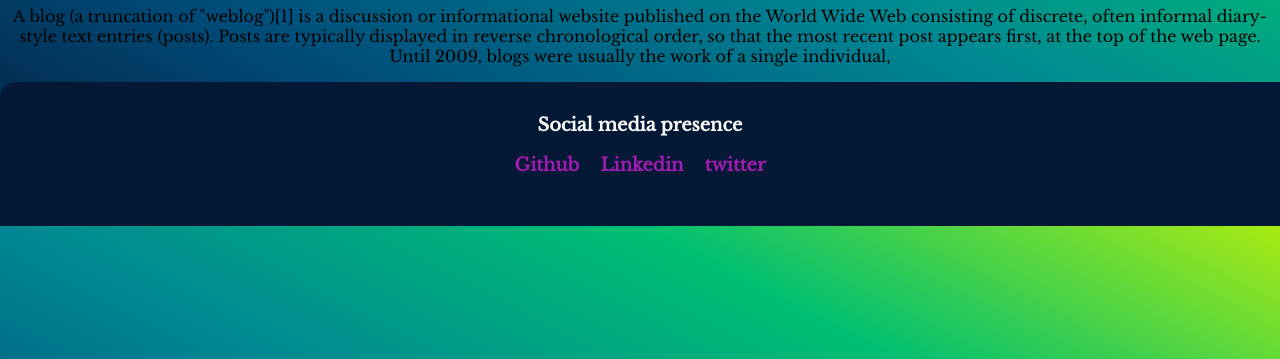
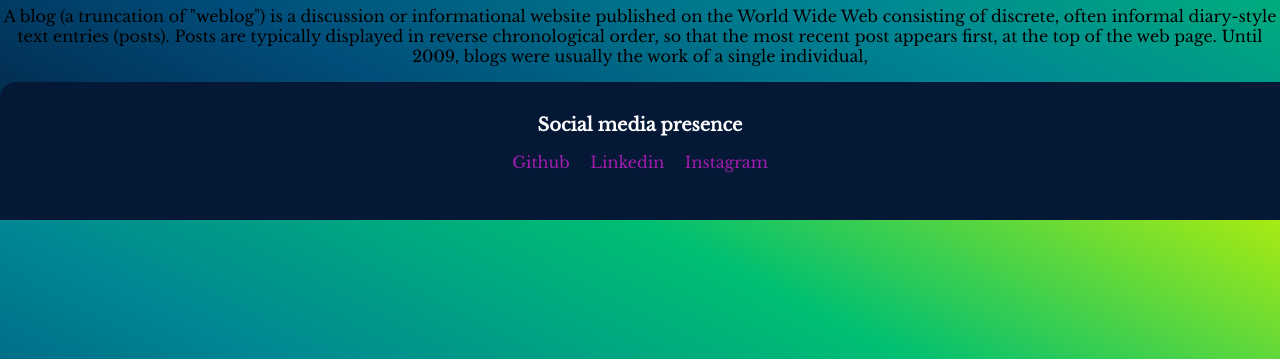
Before and after one commit to PratikaNG/portfolio, a plain HTML site: page blogs.html in a window 1280 px wide. Shown: the part 441-800 px from the top of the page. Drawn offline with nearby package versions, Linux system fonts and the light colour scheme.

Commit message:
final commit

```diff
--- a/blogs.html
+++ b/blogs.html
@@ -31,22 +31,22 @@
 </header>
 <div class="blogs">
     <h1>Blog1</h1>
-    <p class = "blog1">A blog (a truncation of "weblog")[1] is a discussion or informational website published on the World Wide Web consisting of discrete, often informal diary-style text entries (posts). Posts are typically displayed in reverse chronological order, so that the most recent post appears first, at the top of the web page. Until 2009, blogs were usually the work of a single individual,</p>
+    <p class = "blog1">A blog (a truncation of "weblog") is a discussion or informational website published on the World Wide Web consisting of discrete, often informal diary-style text entries (posts). Posts are typically displayed in reverse chronological order, so that the most recent post appears first, at the top of the web page. Until 2009, blogs were usually the work of a single individual,</p>
     </div>
     <footer class="footer">
-        <div class="footer-header">Social media presence
+        <div class="footer-header">Social media presence</div>
         <ul class="social-links list-non-bullet">
             <li class="list-item-inline">
-                <a class="link" href="/">Github </a>
+                <a class="link" href="https://github.com/PratikaNG">Github </a>
             </li>
             <li class="list-item-inline">
-                <a class="link" href="/">Linkedin</a>
+                <a class="link" href="https://www.linkedin.com/in/pratika-ng-2340b177">Linkedin</a>
             </li>
             <li class="list-item-inline">
-                <a class="link" href="/">twitter </a>
+                <a class="link" href="/">Instagram </a>
             </li>
 
-        </ul></div>
+        </ul>
     </footer>
 </body>
 </html>
--- a/styles.css
+++ b/styles.css
@@ -61,7 +61,7 @@ text-decoration: none;
 .link-secondary{
     text-decoration: none;
     border-radius : 0.5rem;
-    color:greenyellow;
+    color:#78D706;
 }
  /**Lists**/
  .list-non-bullet{
@@ -94,6 +94,7 @@ text-decoration: none;
     font-weight: bold;
     font-size: 1rem;
     margin-top: 1rem;
+    color :#8ED90E;
 }
 .navigation .link-active{
     font-weight: bold;
```
Also changed, not shown: index.html (+2 -2 lines), projects.html (+2 -2 lines).
